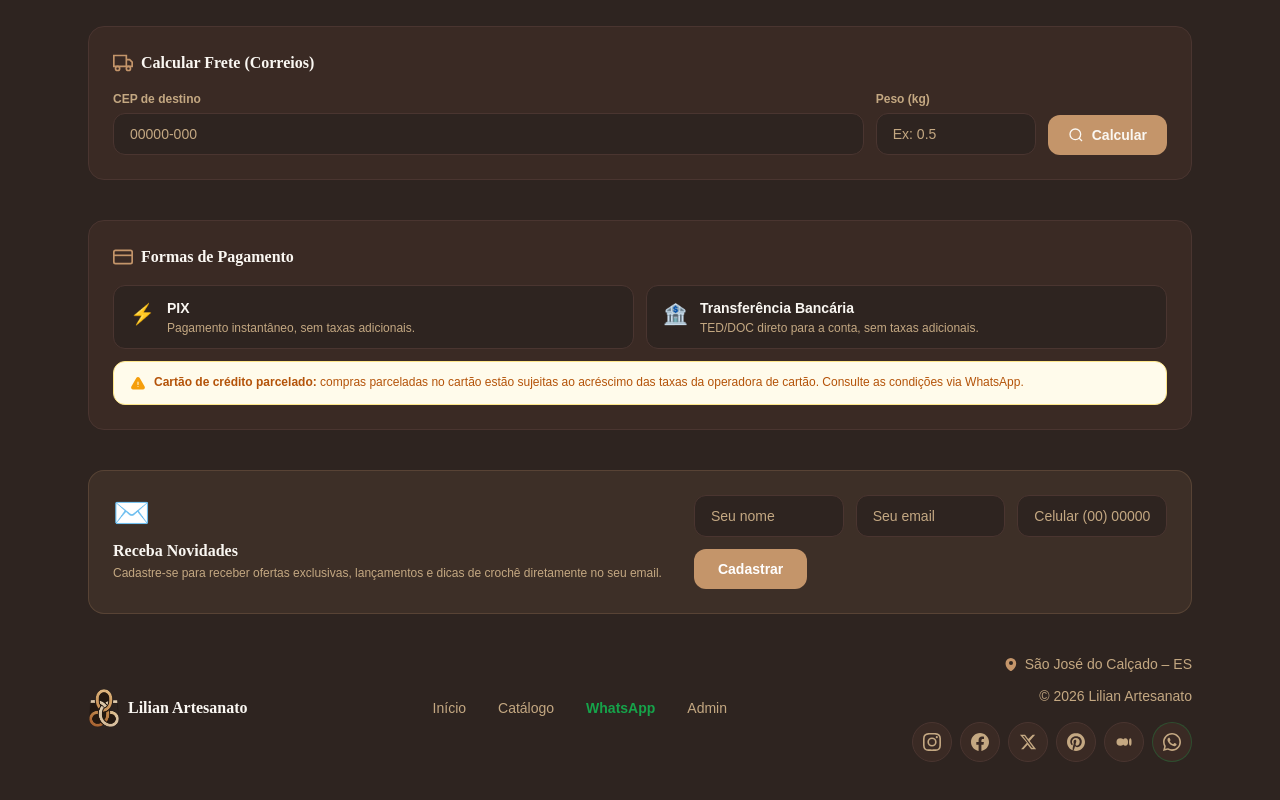
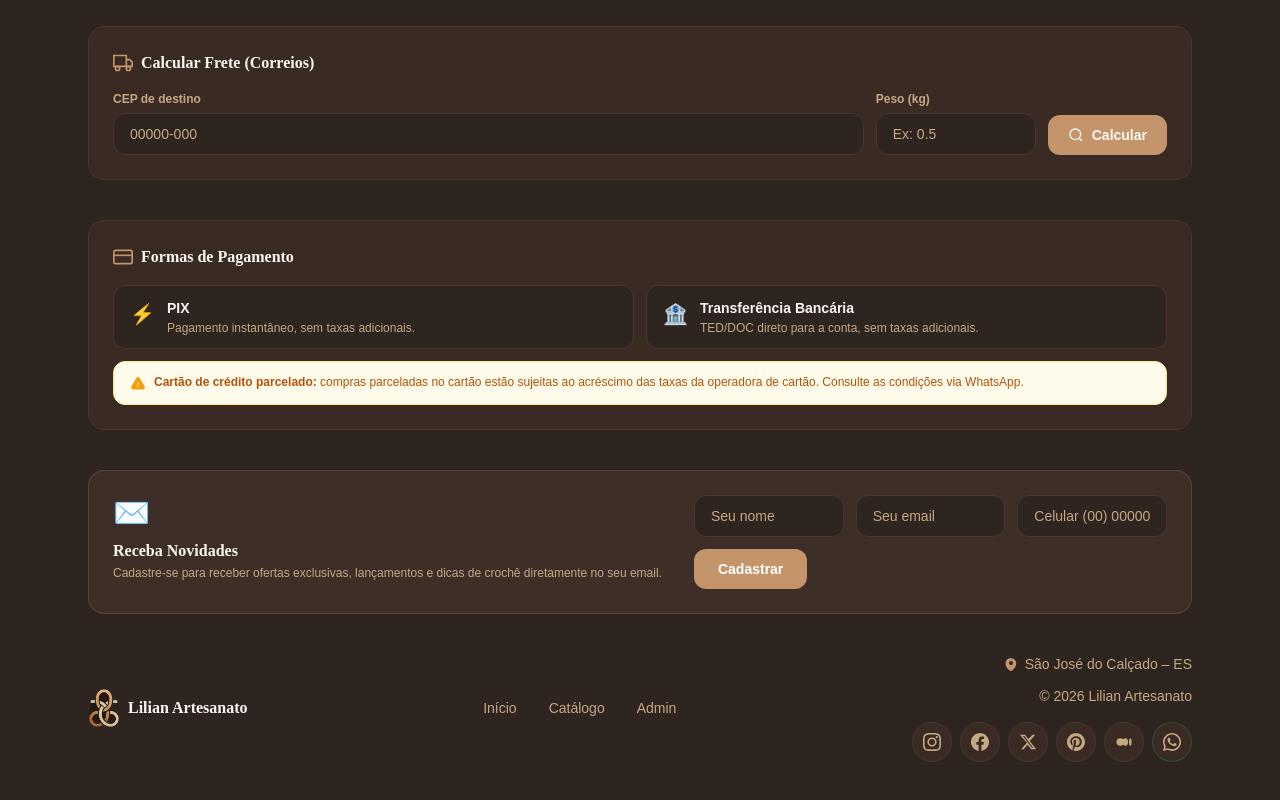
Before and after one commit to luizfernandodiaspeixoto-max/site-lilian-artesanato, a Next.js app: page /products in a window 1280 px wide. Shown: the part 6778-7578 px from the top of the page. Built offline with nearby package versions, Linux system fonts and the light colour scheme.

Commit message:
deploy: remove link do whatsapp do rodape [2026-09-30 18:04]

```diff
--- a/src/components/Footer.tsx
+++ b/src/components/Footer.tsx
@@ -228,7 +228,6 @@ export default function Footer() {
           <nav className="flex flex-wrap items-center justify-center gap-x-8 gap-y-3 text-sm font-medium text-muted-foreground">
             <a href="/" className="transition-colors hover:text-foreground">Início</a>
             <a href="/products" className="transition-colors hover:text-foreground">Catálogo</a>
-            <a href={WHATSAPP_URL} target="_blank" rel="noopener noreferrer" className="font-semibold text-green-600 transition-colors hover:text-green-700">WhatsApp</a>
             <a href="/admin" className="transition-colors hover:text-foreground">Admin</a>
           </nav>
           <div className="flex flex-col items-center gap-3 md:items-end">
```
